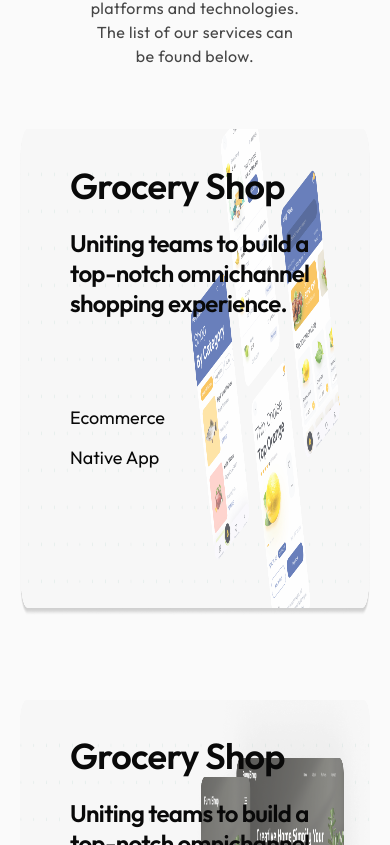
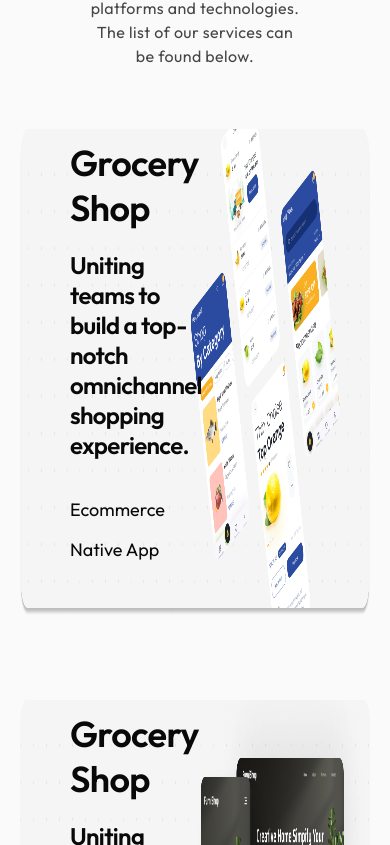
Before and after one commit to ahswathi/gcv2, a Next.js app: page / in a window 390 px wide. Shown: the part 4679-5524 px from the top of the page. Built offline with nearby package versions, Linux system fonts and the light colour scheme.

Commit message:
caseStudies

```diff
--- a/src/app/components/casestudies/casestudies.module.css
+++ b/src/app/components/casestudies/casestudies.module.css
@@ -26,9 +26,9 @@ box-shadow: 0px 4px 4px 0px rgba(0, 0, 0, 0.25); */
 
 .main{
     position: absolute;
-    top: 6%;
+    top: 7%;
     padding-left: 100px;
-    max-width: 325px;
+    max-width: 350px;
 }
 .content h2{
     color: #090909;
@@ -65,28 +65,36 @@ padding-right: 45px;
 @media (max-width: 835px){
     .main{
         padding-left: 50px;
+        top: 10%;
+        width: 50%;
+    }
+    .box{
+        padding: 25px 20px;
     }
 }
 @media (max-width: 505px){
-    .box{
-        padding: 25px 20px;
-    }
+
     .contentright img{
-        opacity: 0.7;
+        opacity: 1;
     }
     .hidden{
         display: flex;
+    }
+    .content p{
+        padding-bottom: 30px;
     }
     .content2 span{
         padding-right: 15px;
         font-size: 18px;
     }
+    .main{
+        top: 2%;
+    }
+
 }
 @media (max-width: 375px){
     .main{
-    top: 5%;
     padding-left: 11px;
-    width: 53%;
     }
     .content p{
         padding-bottom: 20px;
```
